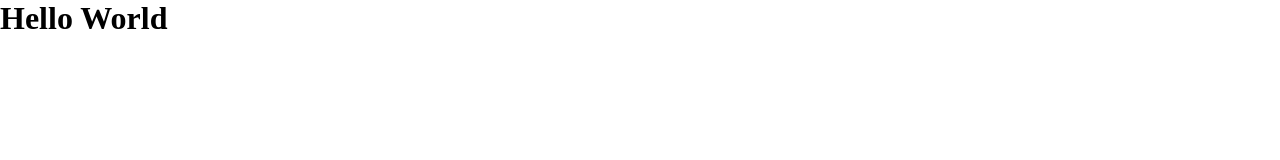
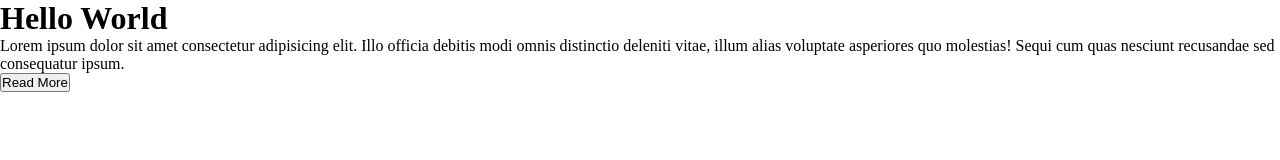
Before and after one commit to asif-daffodil/GitHubPracticce, a plain HTML site: page index.html in a window 1280 px wide. Drawn offline with Linux system fonts and the light colour scheme.

Commit message:
index file updated

```diff
--- a/index.html
+++ b/index.html
@@ -8,5 +8,9 @@
 </head>
 <body>
     <h1>Hello World</h1>
+    <p>
+        Lorem ipsum dolor sit amet consectetur adipisicing elit. Illo officia debitis modi omnis distinctio deleniti vitae, illum alias voluptate asperiores quo molestias! Sequi cum quas nesciunt recusandae sed consequatur ipsum.
+    </p>
+    <button>Read More</button>
 </body>
 </html>
```
